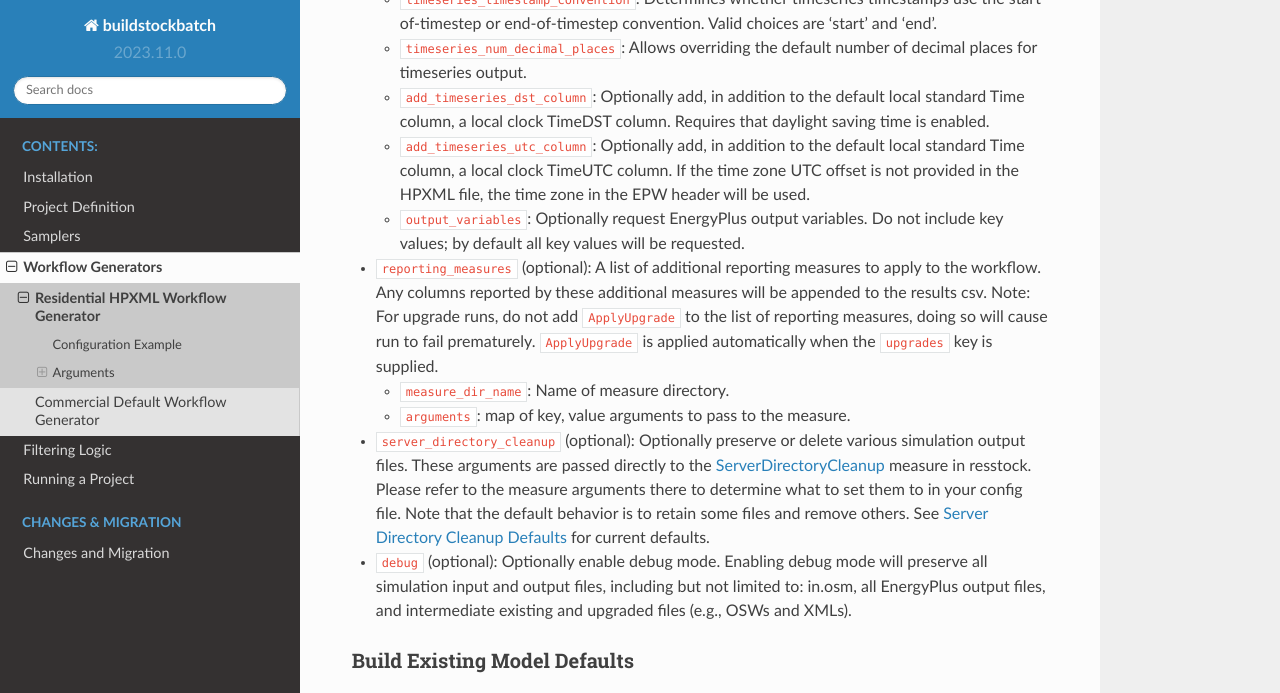
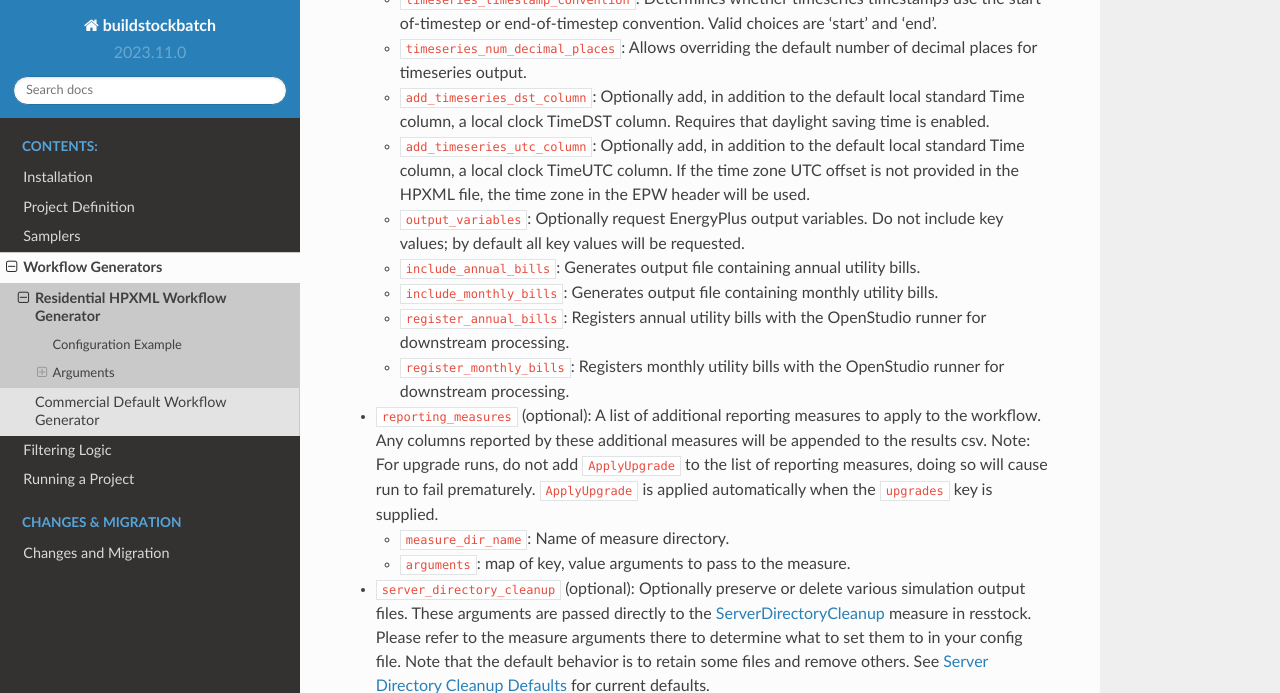
Before and after one commit to NREL/buildstockbatch, a Sphinx documentation site: the page built from docs/workflow_generators/residential_hpxml.rst, in a window 1280 px wide and 900 px high, scrolled down 3355 px, cut to the strip 0-693 px from the top of the window. Built offline with Sphinx 7.4.7 and the Read the Docs theme 2.0.0, drawn with Linux system fonts in a browser that asks for light colours.

Commit message:
Update the hpxml wfg docs for new bill arguments.

```diff
--- a/docs/workflow_generators/residential_hpxml.rst
+++ b/docs/workflow_generators/residential_hpxml.rst
@@ -116,6 +116,10 @@ Arguments
   - ``add_timeseries_dst_column``: Optionally add, in addition to the default local standard Time column, a local clock TimeDST column. Requires that daylight saving time is enabled.
   - ``add_timeseries_utc_column``: Optionally add, in addition to the default local standard Time column, a local clock TimeUTC column. If the time zone UTC offset is not provided in the HPXML file, the time zone in the EPW header will be used.
   - ``output_variables``: Optionally request EnergyPlus output variables. Do not include key values; by default all key values will be requested.
+  - ``include_annual_bills``: Generates output file containing annual utility bills.
+  - ``include_monthly_bills``: Generates output file containing monthly utility bills.
+  - ``register_annual_bills``: Registers annual utility bills with the OpenStudio runner for downstream processing.
+  - ``register_monthly_bills``: Registers monthly utility bills with the OpenStudio runner for downstream processing.
 
 - ``reporting_measures`` (optional): A list of additional reporting measures to apply to the workflow.
   Any columns reported by these additional measures will be appended to the results csv.
```
